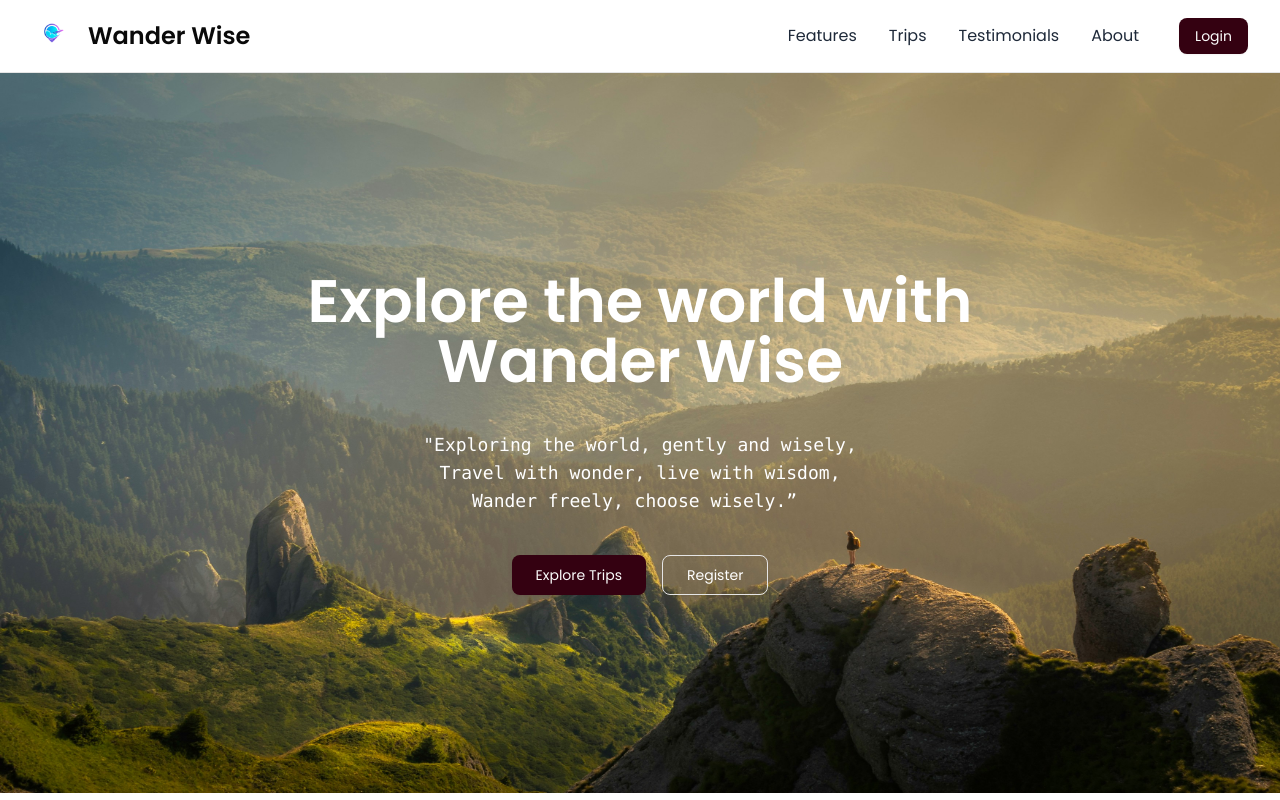
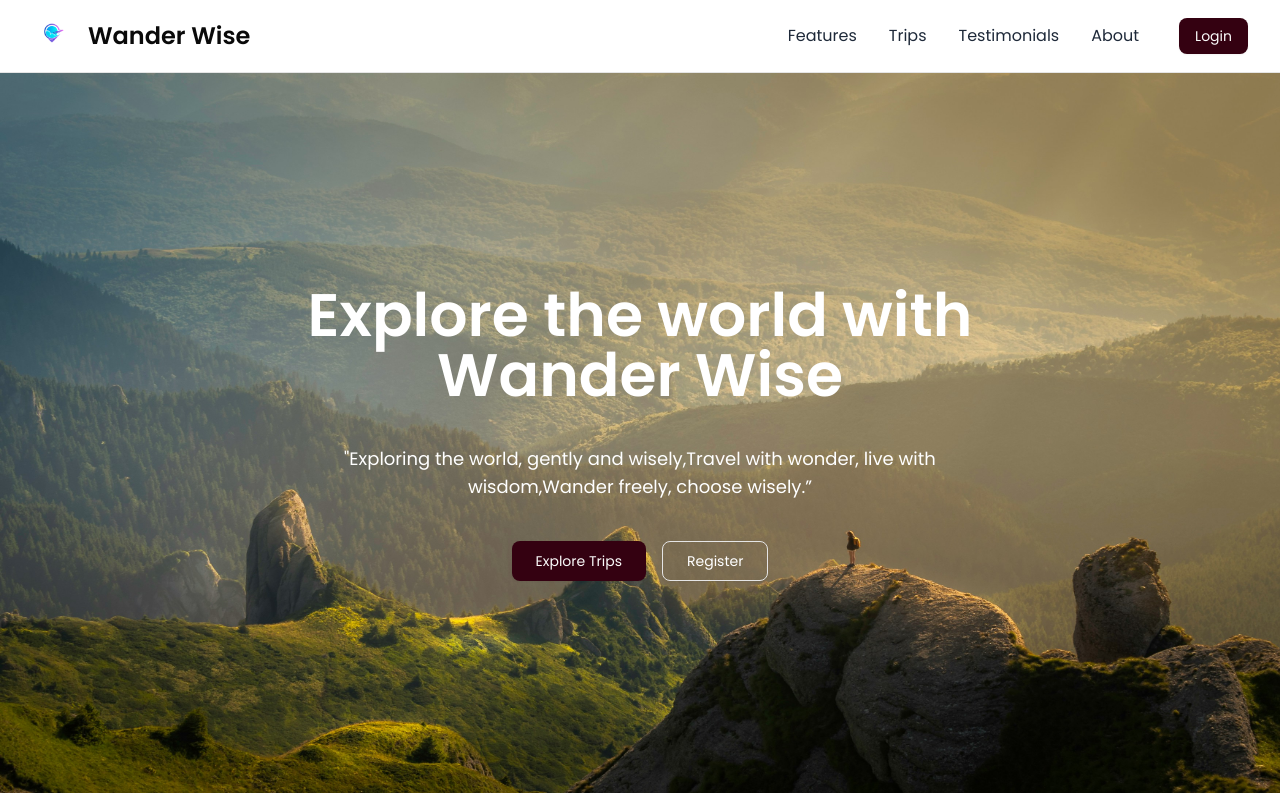
Before and after one commit to rc3689/Travel_react, a React (Vite) app: page / in a window 1280 px wide. Shown: the top 800 px of the page. Built offline with nearby package versions, Linux system fonts and the light colour scheme.

Commit message:
update-3

```diff
--- a/src/components/landingComponents/Hero.jsx
+++ b/src/components/landingComponents/Hero.jsx
@@ -19,9 +19,9 @@ const Hero = () => {
 
         <p className="px-20 text-lg text-white">
           {" "}
-          <pre> "Exploring the world, gently and wisely, </pre>
-          <pre>Travel with wonder, live with wisdom,</pre>
-          <pre>Wander freely, choose wisely.” </pre>
+          <span>"Exploring the world, gently and wisely,</span>
+          <span>Travel with wonder, live with wisdom,</span>
+          <span>Wander freely, choose wisely.”</span>
         </p>
         <div className="flex items-center gap-4">
           <a href="/trips">
```
